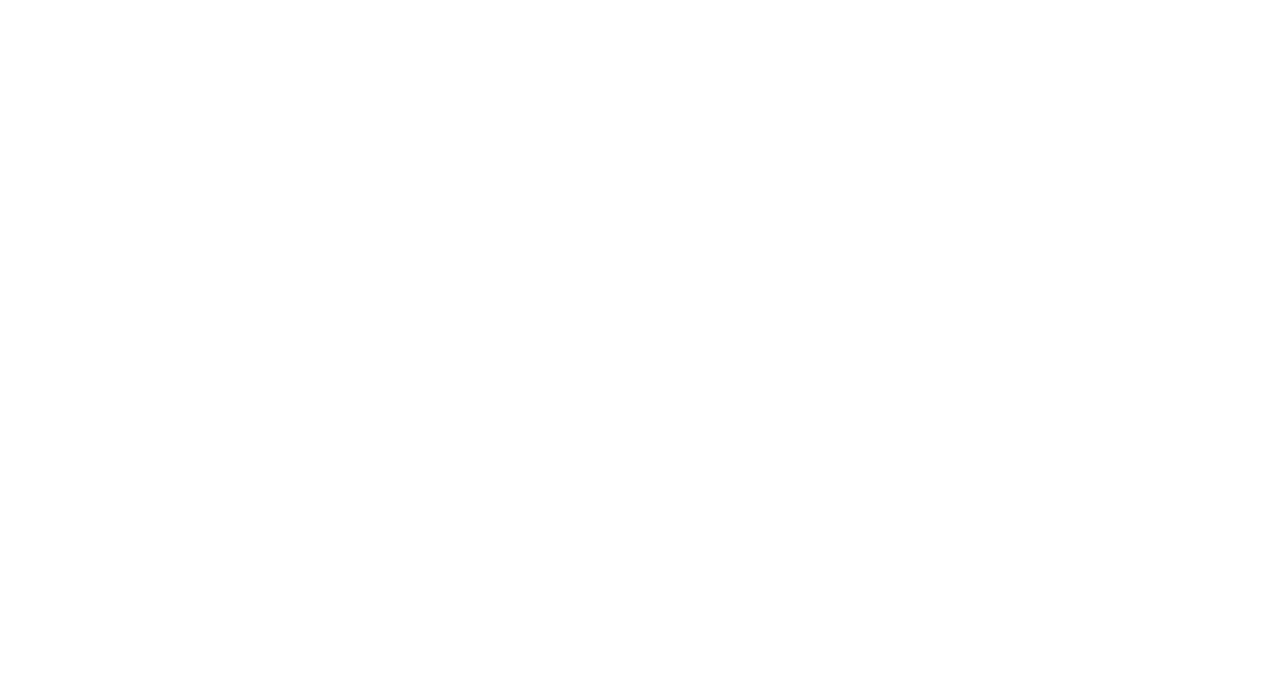
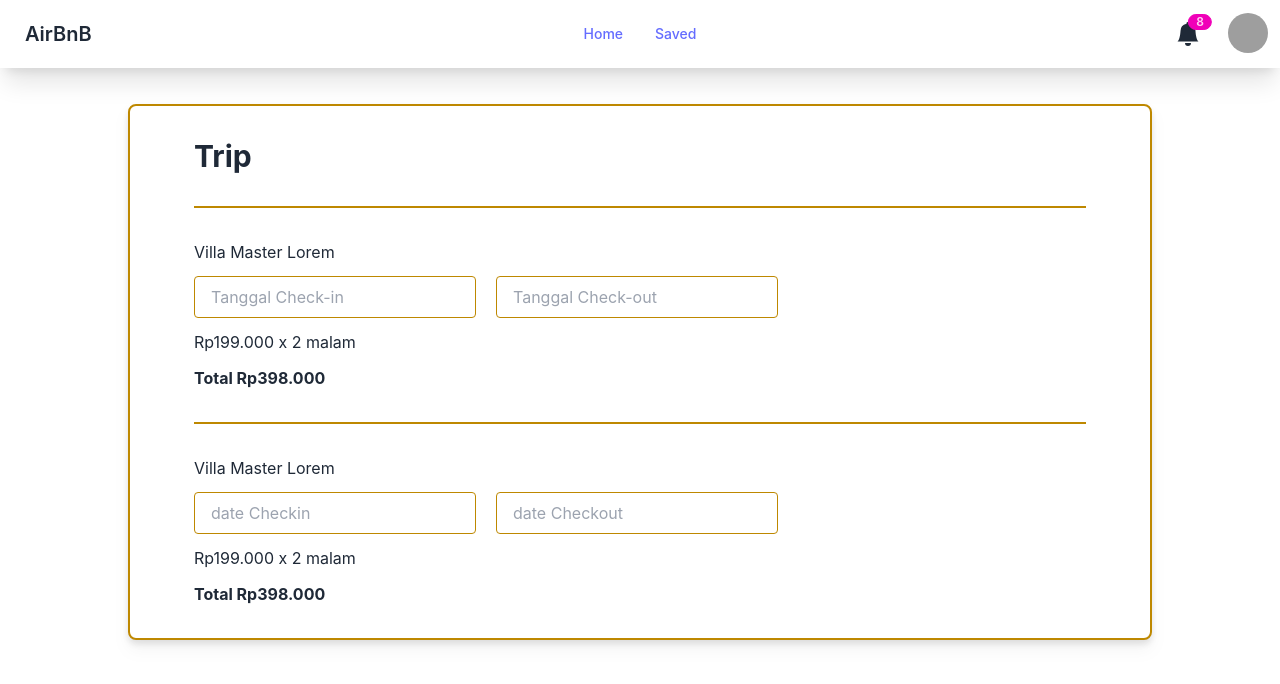
Before and after one commit to group-01-airbnb-project/FE-AirBnB, a React (Vite) app: page /trip in a window 1280 px wide. Before the commit this address had no page. Shown: the top 684 px of the page. Built offline with nearby package versions, Linux system fonts and the light colour scheme; grey boxes are pictures that could not be loaded.

Commit message:
memperbarui halaman reserve dan menambah halaman trip

```diff
--- a/src/App.tsx
+++ b/src/App.tsx
@@ -3,6 +3,7 @@
 import LoginPage from "./page/LoginPage";
 import RegisterPage from "./page/RegisterPage";
 import ReservePage from "./page/ReservePage";
+import TripPage from "./page/TripPages";
 
 const App = () => {
   return (
@@ -13,6 +14,7 @@
             <Route path="login" element={<LoginPage />} />
             <Route path="register" element={<RegisterPage />} />
             <Route path="reserve" element={<ReservePage />} />
+            <Route path="trip" element={<TripPage />} />
           </Routes>
         </BrowserRouter>
       </div>
--- a/src/component/Navbar.tsx
+++ b/src/component/Navbar.tsx
@@ -1,39 +1,98 @@
 import { BsFillBellFill } from "react-icons/bs";
+import React, { FC } from "react";
+import { Link } from "react-router-dom";
 
-const Navbar = () => {
+interface NavbarProps {
+  children?: React.ReactNode;
+}
+
+const Navbar: FC<NavbarProps> = ({ children }) => {
   return (
     <>
-      <div className="absolute w-full sticky top-0 overflow-x-hidden z-20">
-        <div className="navbar bg-primary flex space-x-4 justify-center drop-shadow-md">
-          <div className="flex-1">
+      <div className="absolute w-full h-screen top-0 overflow-x-hidden">
+        <div className="navbar bg-base-100 shadow-xl sticky top-0 z-20">
+          <div className="navbar-start">
+            <div className="dropdown">
+              <label tabIndex={0} className="btn btn-ghost lg:hidden">
+                <svg
+                  xmlns="http://www.w3.org/2000/svg"
+                  className="h-5 w-5"
+                  fill="none"
+                  viewBox="0 0 24 24"
+                  stroke="currentColor"
+                >
+                  <path
+                    strokeLinecap="round"
+                    strokeLinejoin="round"
+                    strokeWidth="2"
+                    d="M4 6h16M4 12h8m-8 6h16"
+                  />
+                </svg>
+              </label>
+              <ul
+                tabIndex={0}
+                className="menu menu-sm dropdown-content mt-3 p-2 shadow bg-base-100 rounded-box w-52"
+              >
+                <Link to="/">
+                  <a>Home</a>
+                </Link>
+                <li>
+                  <a>Saved</a>
+                </li>
+              </ul>
+            </div>
             <a className="btn btn-ghost normal-case text-xl">AirBnB</a>
           </div>
-
-          <div className="form-control">
-            <input
-              type="text"
-              placeholder="Search"
-              className="input input-bordered w-24 md:w-auto bg-white"
-            />
+          <div className="navbar-center hidden lg:flex">
+            <ul className="menu menu-horizontal px-1">
+              <li>
+                <Link to="/">Home</Link>
+              </li>
+              <li>
+                <a>Saved</a>
+              </li>
+            </ul>
           </div>
-          <div className="dropdown dropdown-end">
-            <label tabIndex={0} className="btn btn-ghost btn-circle">
-              <div className="indicator">
-                <BsFillBellFill className="w-5 h-5" />
-                <span className="badge badge-sm indicator-item">8</span>
-              </div>
-            </label>
-          </div>
-          <div className="gap-2">
+          <div className="navbar-end">
+            <div className="mr-3">
+              <label
+                tabIndex={0}
+                className="btn btn-ghost btn-circle text-2xl "
+              >
+                <div className="indicator">
+                  <span>
+                    <BsFillBellFill />
+                  </span>
+                  <span className="badge badge-secondary badge-sm indicator-item">
+                    8
+                  </span>
+                </div>
+              </label>
+            </div>
             <div className="dropdown dropdown-end">
               <label tabIndex={0} className="btn btn-ghost btn-circle avatar">
                 <div className="w-10 rounded-full">
                   <img src="https://static.vecteezy.com/system/resources/previews/007/296/443/original/user-icon-person-icon-client-symbol-profile-icon-vector.jpg" />
                 </div>
               </label>
+              <ul
+                tabIndex={0}
+                className="menu menu-sm dropdown-content mt-3 p-2 shadow bg-base-100 rounded-box w-52"
+              >
+                <li>
+                  <Link to="/profil" className="justify-between">
+                    Profile
+                    <span className="badge">New</span>
+                  </Link>
+                </li>
+                <li>
+                  <a>Logout</a>
+                </li>
+              </ul>
             </div>
           </div>
         </div>
+        <div>{children}</div>
       </div>
     </>
   );
--- a/src/page/ReservePage.tsx
+++ b/src/page/ReservePage.tsx
@@ -17,8 +17,8 @@
   return (
     <div className="w-screen h-screen top-0 overflow-x-hidden z-0">
       <Navbar />
-      <div className="flex justify-center w-screen mt-3">
-        <div className="w-4/5 h-fit bg-white drop-shadow-lg rounded-lg mb-10">
+      <div className="flex justify-center w-screen mt-16">
+        <div className="w-4/5 h-fit bg-white drop-shadow-lg rounded-lg my-10">
           <div className="w-full">
             <img
               src="https://ik.imagekit.io/tvlk/blog/2022/05/Vila-Instagenic-di-Puncak-Rumah-Prabu-Villa-.jpeg?tr=dpr-2,w-675"
@@ -68,8 +68,8 @@
                 </div>
               </div>
             </div>
-            <div className="flex justify-center p-10 w-2/5">
-              <div className="w-full h-fit border-2 border-primary rounded-xl flex justify-center drop-shadow-lg">
+            <div className="flex flex-col justify-center p-10 w-2/5">
+              <div className="w-full h-fit border-2 border-primary rounded-xl flex justify-center drop-shadow-lg mb-3">
                 <div>
                   <p className="mt-3">
                     <span className="text-primary font-bold text-3xl">
@@ -82,7 +82,7 @@
                       selected={DateCheckin}
                       onChange={handleDateCheckin}
                       dateFormat="dd/MM/yyyy"
-                      placeholderText="date Checkin"
+                      placeholderText="Tanggal Check-in"
                       className="border border-primary rounded px-4 py-2 focus:outline-none focus:border-blue-500"
                     />
                   </div>
@@ -91,13 +91,22 @@
                       selected={DateCheckout}
                       onChange={handleDateCheckout}
                       dateFormat="dd/MM/yyyy"
-                      placeholderText="date Checkout"
+                      placeholderText="Tanggal Check-out"
                       className="border border-primary rounded px-4 py-2 focus:outline-none focus:border-blue-500"
                     />
                   </div>
-                  <button className="btn btn-warning mb-5 w-full">
-                    Pesan
-                  </button>
+                  <button className="btn btn-ghost bg-primary text-white mb-5 w-full">Pesan</button>
+                </div>
+              </div>
+              <div className="px-16 py-5 border-2 border-primary rounded-xl drop-shadow-lg">
+                <div>
+                  <p className="">
+                    Rp199.000 x 2 malam
+                  </p>
+                  <hr className="border border-primary my-3" />
+                  <p className="">
+                    Total Rp398.000
+                  </p>
                 </div>
               </div>
             </div>
--- /dev/null
+++ b/src/page/TripPages.tsx
@@ -0,0 +1,69 @@
+import Navbar from "../component/Navbar";
+import { useState } from "react";
+import DatePicker from "react-datepicker";
+import "react-datepicker/dist/react-datepicker.css";
+
+const TripPage = () => {
+  const [DateCheckin, setDateCheckin] = useState<Date | null>(null);
+  const [DateCheckout, setDateCheckout] = useState<Date | null>(null);
+
+  const handleDateCheckin = (date: Date | null) => {
+    setDateCheckin(date);
+  };
+  const handleDateCheckout = (date: Date | null) => {
+    setDateCheckout(date);
+  };
+
+  return (
+    <div className="w-screen h-screen top-0 overflow-x-hidden z-0">
+      <Navbar />
+      <div className="flex justify-center w-screen mt-16">
+        <div className="w-4/5 h-fit bg-white drop-shadow-lg rounded-lg my-10 px-16 py-5 border-2 border-primary">
+          <p className="mt-3 font-bold text-3xl">Trip</p>
+          <hr className="border border-primary my-8" />
+          <p className="mb-3">Villa Master Lorem</p>
+          <div className="flex flex-row w-fit gap-5 mb-3">
+            <DatePicker
+              selected={DateCheckin}
+              onChange={handleDateCheckin}
+              dateFormat="dd/MM/yyyy"
+              placeholderText="Tanggal Check-in"
+              className="border border-primary rounded px-4 py-2 focus:outline-none focus:border-blue-500"
+            />
+            <DatePicker
+              selected={DateCheckout}
+              onChange={handleDateCheckout}
+              dateFormat="dd/MM/yyyy"
+              placeholderText="Tanggal Check-out"
+              className="border border-primary rounded px-4 py-2 focus:outline-none focus:border-blue-500"
+            />
+          </div>
+          <p className="mb-3">Rp199.000 x 2 malam</p>
+          <p className="mb-3 font-bold">Total Rp398.000</p>
+          <hr className="border border-primary my-8" />
+          <p className="mb-3">Villa Master Lorem</p>
+          <div className="flex flex-row w-fit gap-5 mb-3">
+            <DatePicker
+              selected={DateCheckin}
+              onChange={handleDateCheckin}
+              dateFormat="dd/MM/yyyy"
+              placeholderText="date Checkin"
+              className="border border-primary rounded px-4 py-2 focus:outline-none focus:border-blue-500"
+            />
+            <DatePicker
+              selected={DateCheckout}
+              onChange={handleDateCheckout}
+              dateFormat="dd/MM/yyyy"
+              placeholderText="date Checkout"
+              className="border border-primary rounded px-4 py-2 focus:outline-none focus:border-blue-500"
+            />
+          </div>
+          <p className="mb-3">Rp199.000 x 2 malam</p>
+          <p className="mb-3 font-bold">Total Rp398.000</p>
+        </div>
+      </div>
+    </div>
+  );
+};
+
+export default TripPage;
```
